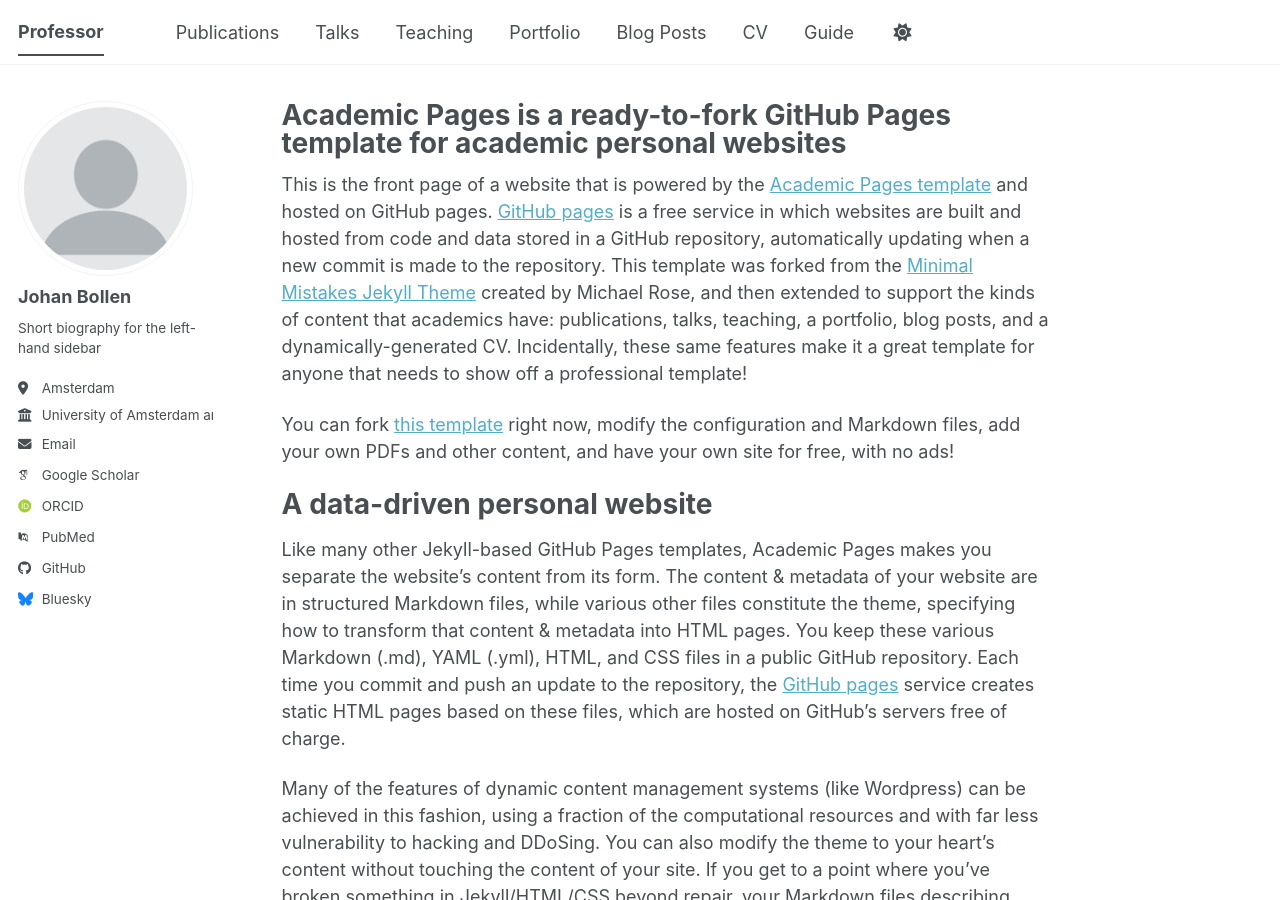
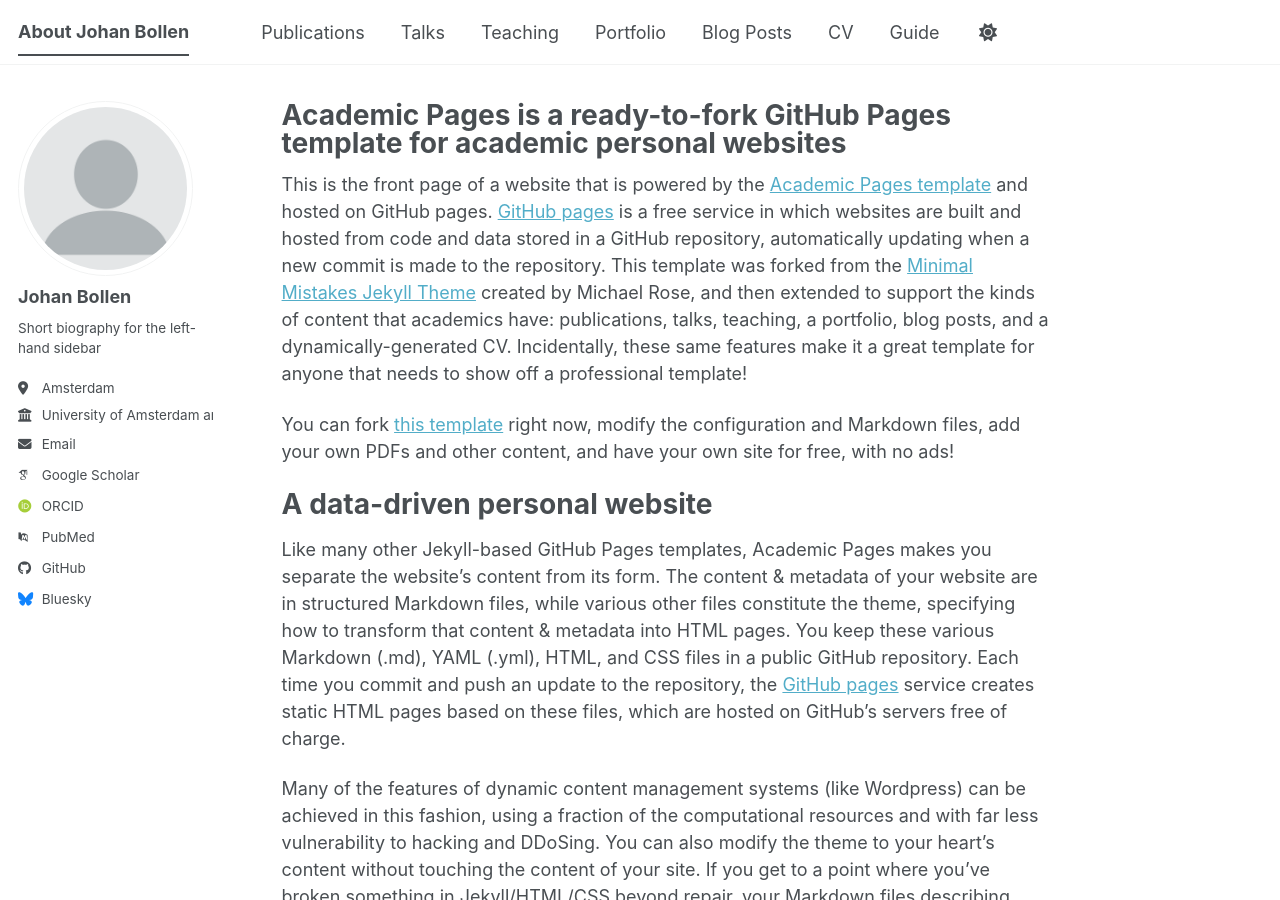
Before and after one commit to jbollen/jbollen.github.io, a Jekyll site: the page built from _pages/about.md, in a window 1280 px wide and 900 px high. Built offline with Jekyll 4.4.1, drawn with Linux system fonts in a browser that asks for light colours; some web fonts are replaced; a script bundle is joined from its source files by our own code; library files that are not in the unit come from our copies.

Commit message:
Update _config.yml

```diff
--- a/_config.yml
+++ b/_config.yml
@@ -9,7 +9,7 @@
 # Basic Site Settings
 locale                   : "en-US"
 site_theme               : "default" # The available themes options are "default", "air", "sunrise", "mint", "dirt" and "contrast"
-title                    : "Professor"
+title                    : "About Johan Bollen"
 title_separator          : "-"
 name                     : &name "Johan Bollen"
 description              : &description "Johan Bollen's web site"   # Update this with a general description of your site, this is the default if not overridden by a page
```
